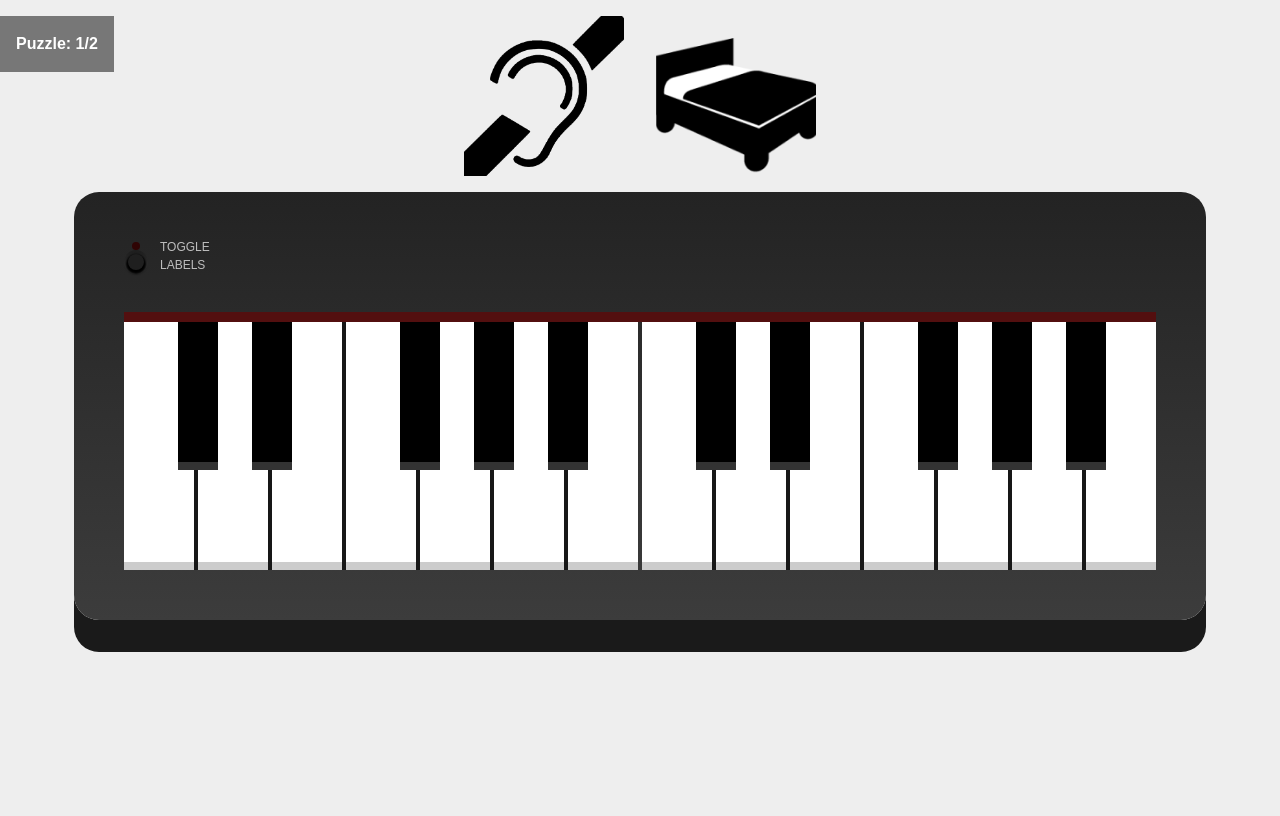
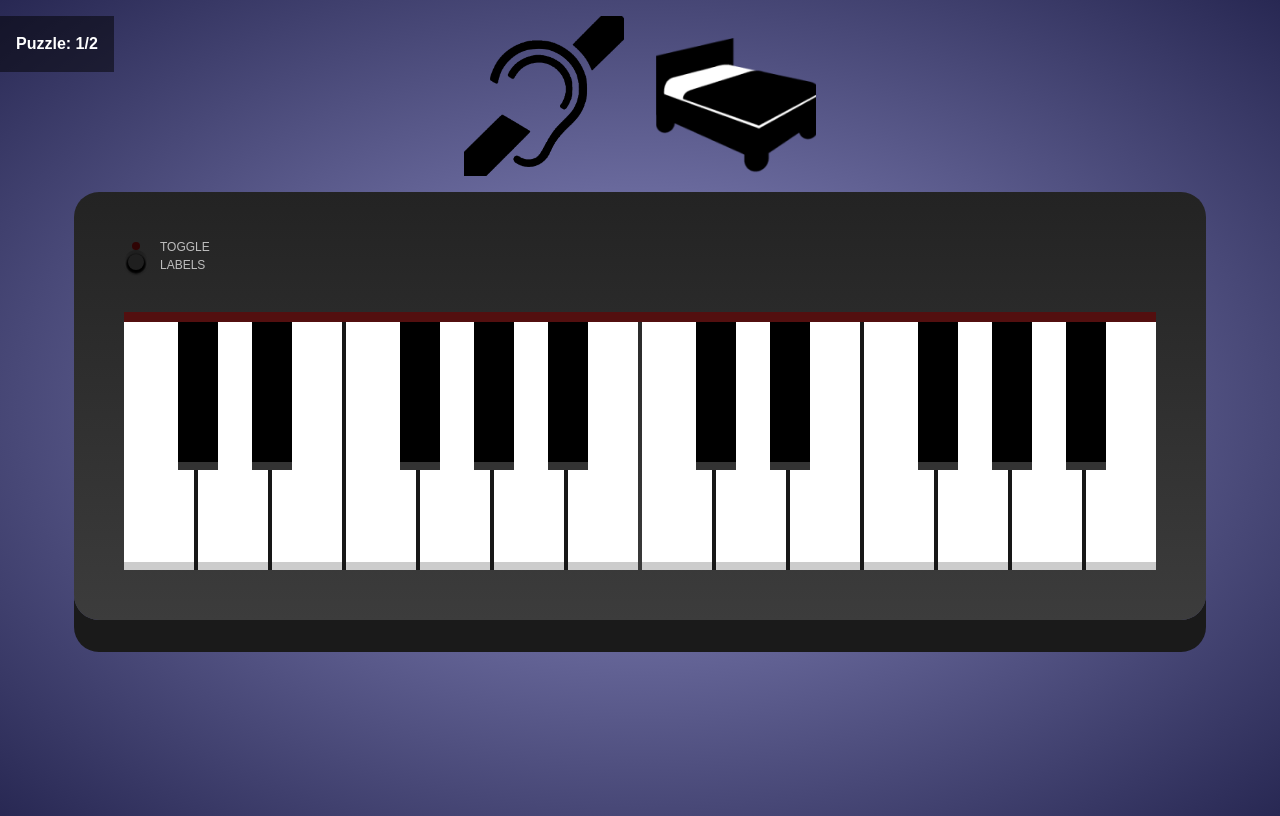
Before and after one commit to ib-rim/puzzle-games, a React (Create React App) app: page / in a window 1280 px wide. Built offline with nearby package versions, Linux system fonts and the light colour scheme.

Commit message:
Change background

```diff
--- a/src/App.scss
+++ b/src/App.scss
@@ -35,7 +35,7 @@ body {
     min-height: 100vh;
     text-rendering: optimizeSpeed;
     line-height: 1.5;
-    background-color: #eeeeee;
+    background: radial-gradient(rgb(145, 145, 201), rgb(40, 40, 83));
     font-family: sans-serif;
     overflow: hidden;
 }
```
